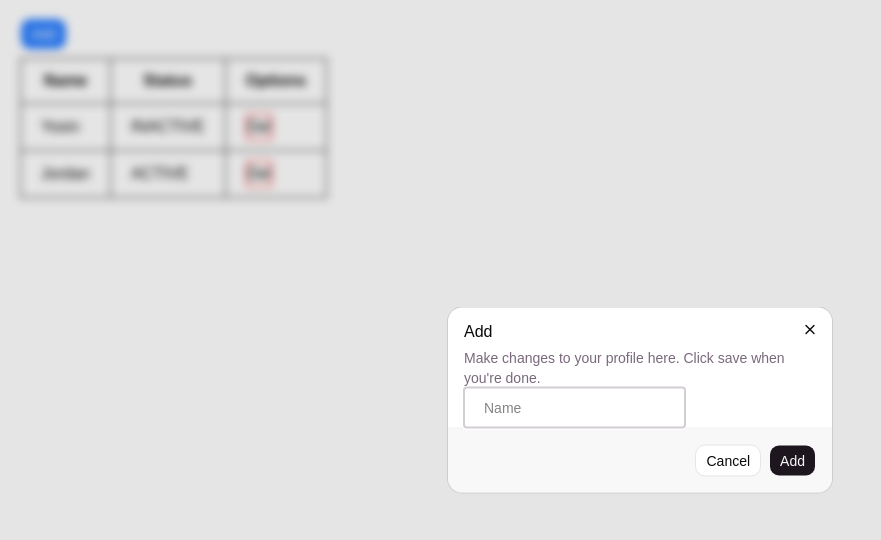
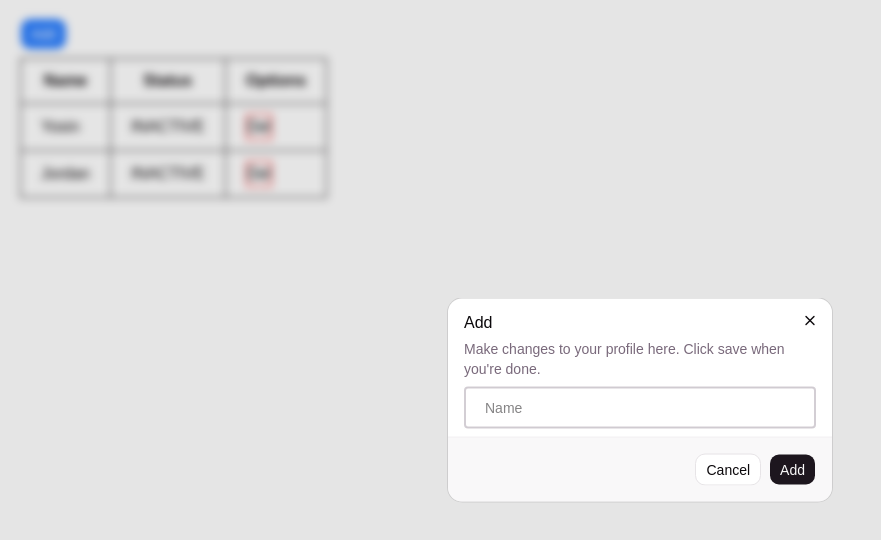
Before and after one commit to fozilovyosin2010/react-ts, a React (Vite) app: page / in a window 1280 px wide. Both pictures are taken after a click on the button "Add". Shown: the top 540 px of the page, without its empty margins (0-881 px from the left). Built offline with nearby package versions, Linux system fonts and the light colour scheme.

Commit message:
del, add

```diff
--- a/package.json
+++ b/package.json
@@ -26,7 +26,8 @@
     "tailwind-merge": "^3.5.0",
     "tailwindcss": "^4.2.2",
     "tw-animate-css": "^1.4.0",
-    "yup": "^1.7.1"
+    "yup": "^1.7.1",
+    "zustand": "^5.0.12"
   },
   "devDependencies": {
     "@eslint/js": "^9.39.4",
--- a/src/App.tsx
+++ b/src/App.tsx
@@ -2,7 +2,7 @@ import React, { useState } from "react";
 
 import { useDispatch, useSelector } from "react-redux";
 import type { RootState } from "./Store/Store";
-import { delData } from "./Reducers/userSlice";
+import { addData, delData } from "./Reducers/userSlice";
 
 import * as Yup from "yup";
 
@@ -17,7 +17,6 @@ import {
   DialogFooter,
   DialogHeader,
   DialogTitle,
-  DialogTrigger,
 } from "@/components/ui/dialog";
 
 const App = () => {
@@ -34,17 +33,26 @@ const App = () => {
     setOpenAdd(true);
   }
 
+  function hanClickCloseAdd() {
+    setOpenAdd(false);
+  }
+
   const addSchema = Yup.object({
-    name: Yup.string().required(),
+    name: Yup.string().trim().required("fill the field"),
   });
 
   const formikAdd = useFormik({
     initialValues: {
       name: "",
     },
-    // validationSchema: addSchema,
+    validationSchema: addSchema,
     onSubmit: (val, { resetForm }) => {
-      console.log(val);
+      const obj = { id: new Date().getTime(), status: false, ...val };
+
+      dispatch(addData(obj));
+
+      resetForm();
+      hanClickCloseAdd();
     },
   });
 
@@ -94,13 +102,20 @@ const App = () => {
                 done.
               </DialogDescription>
             </DialogHeader>
+            <div className="py-2">
               <input
-              className="p-[10px_20px]"
+                onBlur={formikAdd.handleBlur}
+                className="border w-full p-[10px_20px]"
                 value={formikAdd.values.name}
                 onChange={formikAdd.handleChange}
                 name="name"
                 placeholder="Name"
               />
+            </div>
+
+            {formikAdd.errors.name && formikAdd.touched.name && (
+              <p className="text-[red]">{formikAdd.errors.name}</p>
+            )}
             <DialogFooter>
               <DialogClose asChild>
                 <Button variant="outline">Cancel</Button>
--- a/src/Reducers/userSlice.ts
+++ b/src/Reducers/userSlice.ts
@@ -3,15 +3,14 @@ import { createSlice, type PayloadAction } from "@reduxjs/toolkit";
 export interface Idata {
   id: number;
   name: string;
-  status: boolean;
 }
 export interface UserStates {
   data: Idata[];
 }
 const initialState: UserStates = {
   data: [
-    { id: 1, name: "Yosin", status: false },
-    { id: 2, name: "Jordan", status: true },
+    { id: 1, name: "Yosin" },
+    { id: 2, name: "Jordan" },
   ],
 };
 
@@ -26,11 +25,13 @@ export const userSlice = createSlice({
     },
 
     addData: (state, action) => {
+      console.log(action.payload);
+
       state.data = [...state.data, action.payload];
     },
   },
 });
 
-export const { delData } = userSlice.actions;
+export const { delData, addData } = userSlice.actions;
 
 export default userSlice.reducer;
```
Also changed, not shown: 1 other file (tests, documents, lock files or other folders). Lines whose indentation alone changed are shown as unchanged.
